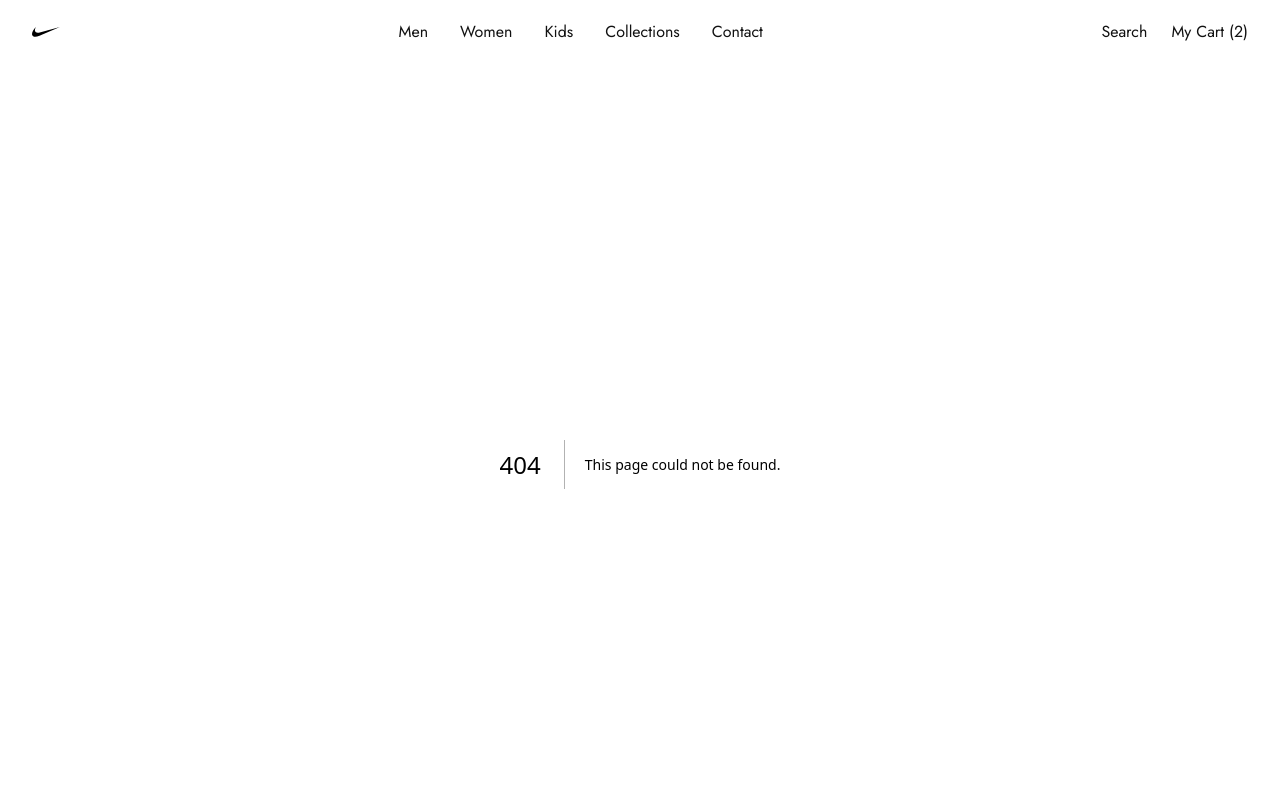
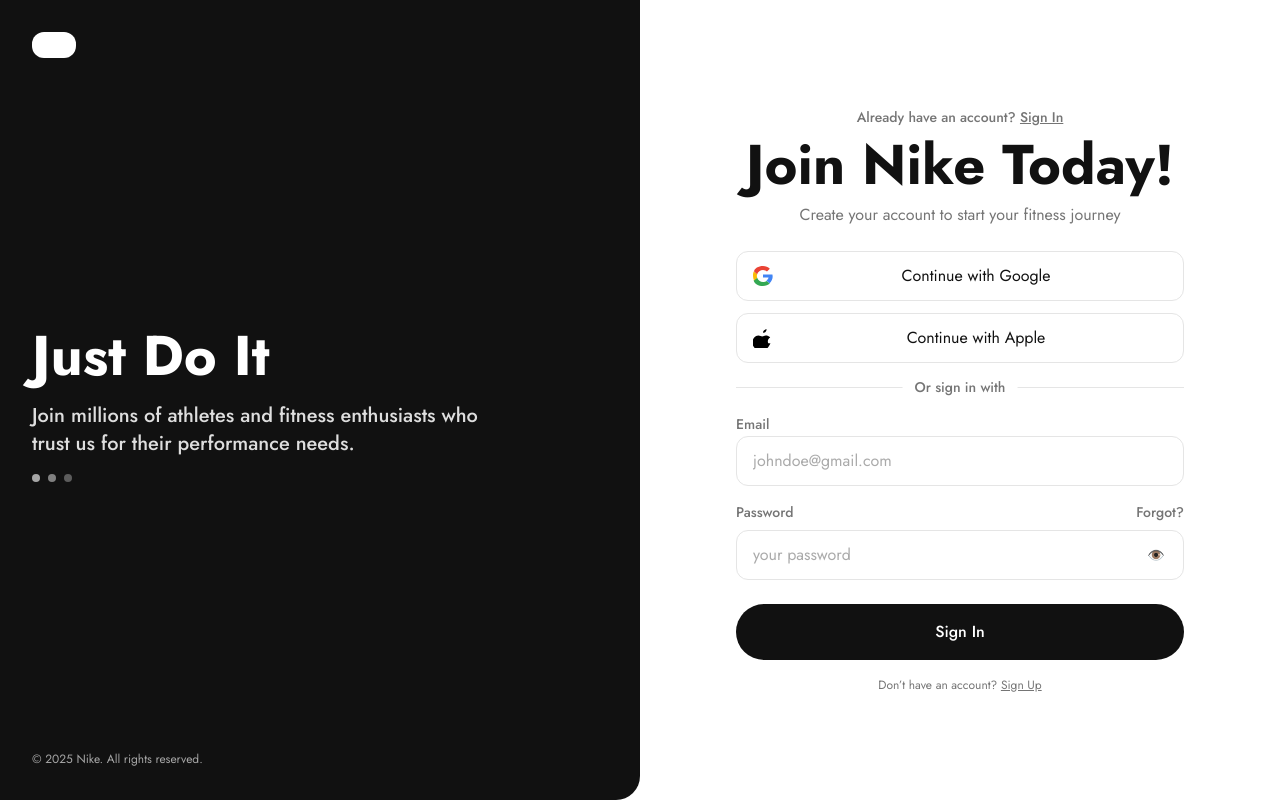
Before and after one commit to Systemtron487/EcommerceApp, a Next.js app: page /sign-in in a window 1280 px wide. Before the commit this address had no page. Shown: the top 802 px of the page. Built offline with nearby package versions, Linux system fonts and the light colour scheme.

Commit message:
feat(auth): add (auth) shared layout and sign-in/up pages; reusable components; move Navbar/Footer to (root); add icons
Co-Authored-By: Sanskar Awasthi <princea1903@gmail.com>

```diff
--- /dev/null
+++ b/src/app/(auth)/layout.tsx
@@ -0,0 +1,42 @@
+import Link from 'next/link'
+import Image from 'next/image'
+
+export default function AuthLayout({ children }: { children: React.ReactNode }) {
+  return (
+    <div className="min-h-[100svh] grid grid-cols-1 md:grid-cols-2">
+      <div className="hidden md:flex flex-col justify-between bg-dark-900 text-light-100 p-8 rounded-br-3xl">
+        <div className="flex items-center">
+          <div className="rounded-xl bg-light-100 p-2">
+            <Image src="/logo.svg" alt="Logo" width={28} height={28} />
+          </div>
+        </div>
+        <div className="space-y-4 max-w-md">
+          <h2 className="text-heading-3 md:text-heading-2">Just Do It</h2>
+          <p className="text-lead text-light-200/90">
+            Join millions of athletes and fitness enthusiasts who trust us for their performance
+            needs.
+          </p>
+          <div className="flex gap-2">
+            <span className="h-2 w-2 rounded-full bg-light-400/80" />
+            <span className="h-2 w-2 rounded-full bg-light-400/60" />
+            <span className="h-2 w-2 rounded-full bg-light-400/40" />
+          </div>
+        </div>
+        <p className="text-footnote text-light-400/80">© {new Date().getFullYear()} Nike. All rights reserved.</p>
+      </div>
+
+      <div className="flex items-center justify-center px-6 py-10 md:py-0">
+        <div className="w-full max-w-md">
+          <div className="text-center space-y-2 mb-6">
+            <p className="text-caption text-dark-700">
+              Already have an account? <Link href="/sign-in" className="underline">Sign In</Link>
+            </p>
+            <h1 className="text-heading-3 md:text-heading-2 text-dark-900">Join Nike Today!</h1>
+            <p className="text-body text-dark-700">Create your account to start your fitness journey</p>
+          </div>
+          {children}
+        </div>
+      </div>
+    </div>
+  )
+}
--- /dev/null
+++ b/src/app/(auth)/sign-in/page.tsx
@@ -0,0 +1,17 @@
+import SocialProviders from '@/components/SocialProviders'
+import AuthForm from '@/components/AuthForm'
+
+export default function SignInPage() {
+  return (
+    <div className="space-y-6">
+      <SocialProviders />
+      <div className="relative">
+        <hr className="border-light-300" />
+        <span className="absolute left-1/2 top-1/2 -translate-x-1/2 -translate-y-1/2 bg-light-100 px-3 text-caption text-dark-700">
+          Or sign in with
+        </span>
+      </div>
+      <AuthForm mode="sign-in" />
+    </div>
+  )
+}
--- /dev/null
+++ b/src/app/(auth)/sign-up/page.tsx
@@ -0,0 +1,17 @@
+import SocialProviders from '@/components/SocialProviders'
+import AuthForm from '@/components/AuthForm'
+
+export default function SignUpPage() {
+  return (
+    <div className="space-y-6">
+      <SocialProviders />
+      <div className="relative">
+        <hr className="border-light-300" />
+        <span className="absolute left-1/2 top-1/2 -translate-x-1/2 -translate-y-1/2 bg-light-100 px-3 text-caption text-dark-700">
+          Or sign up with
+        </span>
+      </div>
+      <AuthForm mode="sign-up" />
+    </div>
+  )
+}
--- /dev/null
+++ b/src/app/(root)/layout.tsx
@@ -0,0 +1,11 @@
+import { Footer, Navbar } from '@/components'
+
+export default function RootGroupLayout({ children }: { children: React.ReactNode }) {
+  return (
+    <>
+      <Navbar />
+      {children}
+      <Footer />
+    </>
+  )
+}
--- a/src/app/layout.tsx
+++ b/src/app/layout.tsx
@@ -1,7 +1,6 @@
 import type { Metadata } from 'next'
-import { Jost } from "next/font/google"
+import { Jost } from 'next/font/google'
 import './globals.css'
-import {Footer, Navbar} from "@/components";
 
 const jost = Jost({
   variable: '--font-jost',
@@ -13,18 +12,10 @@ export const metadata: Metadata = {
   description: 'An e-commerce platform for Nike shoes',
 }
 
-export default function RootLayout({
-                                       children,
-                                   }: Readonly<{
-    children: React.ReactNode
-}>) {
+export default function RootShell({ children }: { children: React.ReactNode }) {
   return (
     <html lang="en">
-        <body className={`${jost.className} antialiased`}>
-        <Navbar/>
-        {children}
-        <Footer/>
-        </body>
+      <body className={`${jost.className} antialiased`}>{children}</body>
     </html>
   )
 }
--- /dev/null
+++ b/src/components/AuthForm.tsx
@@ -0,0 +1,87 @@
+'use client'
+import React, { useId, useState } from 'react'
+import Link from 'next/link'
+
+type Mode = 'sign-in' | 'sign-up'
+
+export default function AuthForm({ mode }: { mode: Mode }) {
+  const [showPassword, setShowPassword] = useState(false)
+  const emailId = useId()
+  const passwordId = useId()
+  const nameId = useId()
+
+  return (
+    <form className="space-y-4" action="#" method="post" onSubmit={(e) => e.preventDefault()}>
+      {mode === 'sign-up' && (
+        <div className="space-y-2">
+          <label htmlFor={nameId} className="text-caption text-dark-700">Full Name</label>
+          <input
+            id={nameId}
+            type="text"
+            placeholder="Enter your full name"
+            className="w-full rounded-xl border border-light-300 bg-light-100 px-4 py-3 text-body text-dark-900 placeholder:text-dark-500 focus:outline-none focus:ring-2 focus:ring-dark-900/10"
+            autoComplete="name"
+            required
+          />
+        </div>
+      )}
+
+      <div className="space-y-2">
+        <label htmlFor={emailId} className="text-caption text-dark-700">Email</label>
+        <input
+          id={emailId}
+          type="email"
+          placeholder="johndoe@gmail.com"
+          className="w-full rounded-xl border border-light-300 bg-light-100 px-4 py-3 text-body text-dark-900 placeholder:text-dark-500 focus:outline-none focus:ring-2 focus:ring-dark-900/10"
+          autoComplete="email"
+          required
+        />
+      </div>
+
+      <div className="space-y-2">
+        <div className="flex items-center justify-between">
+          <label htmlFor={passwordId} className="text-caption text-dark-700">Password</label>
+          {mode === 'sign-in' && (
+            <Link href="#" className="text-caption text-dark-700 hover:underline">Forgot?</Link>
+          )}
+        </div>
+        <div className="relative">
+          <input
+            id={passwordId}
+            type={showPassword ? 'text' : 'password'}
+            placeholder={mode === 'sign-up' ? 'minimum 8 characters' : 'your password'}
+            className="w-full rounded-xl border border-light-300 bg-light-100 px-4 py-3 pr-12 text-body text-dark-900 placeholder:text-dark-500 focus:outline-none focus:ring-2 focus:ring-dark-900/10"
+            autoComplete={mode === 'sign-up' ? 'new-password' : 'current-password'}
+            required
+            minLength={mode === 'sign-up' ? 8 : undefined}
+          />
+          <button
+            type="button"
+            onClick={() => setShowPassword((s) => !s)}
+            aria-label={showPassword ? 'Hide password' : 'Show password'}
+            className="absolute inset-y-0 right-3 my-auto h-8 w-8 rounded-full text-dark-700 hover:bg-light-200 flex items-center justify-center"
+          >
+            <span className="text-caption">{showPassword ? '🙈' : '👁️'}</span>
+          </button>
+        </div>
+      </div>
+
+      <button
+        type="submit"
+        className="mt-2 w-full rounded-full bg-dark-900 px-6 py-4 text-light-100 text-body-medium hover:bg-dark-700 focus:outline-none focus:ring-2 focus:ring-dark-900/20"
+      >
+        {mode === 'sign-up' ? 'Sign Up' : 'Sign In'}
+      </button>
+
+      {mode === 'sign-up' ? (
+        <p className="text-footnote text-dark-700 text-center">
+          By signing up, you agree to our <a className="underline" href="#">Terms of Service</a> and <a className="underline" href="#">Privacy Policy</a>
+        </p>
+      ) : (
+        <p className="text-footnote text-dark-700 text-center">
+          Don’t have an account? <Link href="/sign-up" className="underline">Sign Up</Link>
+        </p>
+      )}
+    </form>
+  )
+}
--- /dev/null
+++ b/src/components/SocialProviders.tsx
@@ -0,0 +1,32 @@
+'use client'
+import React from 'react'
+import Image from 'next/image'
+
+type Props = { onProviderClick?: (provider: 'google' | 'apple') => void }
+
+export default function SocialProviders({ onProviderClick }: Props) {
+  const base =
+    'w-full inline-flex items-center gap-3 rounded-xl border border-light-300 bg-light-100 px-4 py-3 text-body text-dark-900 hover:bg-light-200 focus:outline-none focus:ring-2 focus:ring-dark-900/10 transition'
+  return (
+    <div className="flex flex-col gap-3">
+      <button
+        type="button"
+        className={base}
+        aria-label="Continue with Google"
+        onClick={() => onProviderClick?.('google')}
+      >
+        <Image src="/icons/google.svg" alt="" width={20} height={20} />
+        <span className="mx-auto">Continue with Google</span>
+      </button>
+      <button
+        type="button"
+        className={base}
+        aria-label="Continue with Apple"
+        onClick={() => onProviderClick?.('apple')}
+      >
+        <Image src="/icons/apple.svg" alt="" width={20} height={20} />
+        <span className="mx-auto">Continue with Apple</span>
+      </button>
+    </div>
+  )
+}
```
Also changed, not shown: public/icons/apple.svg (added), public/icons/google.svg (added). Lines whose indentation alone changed are shown as unchanged.
